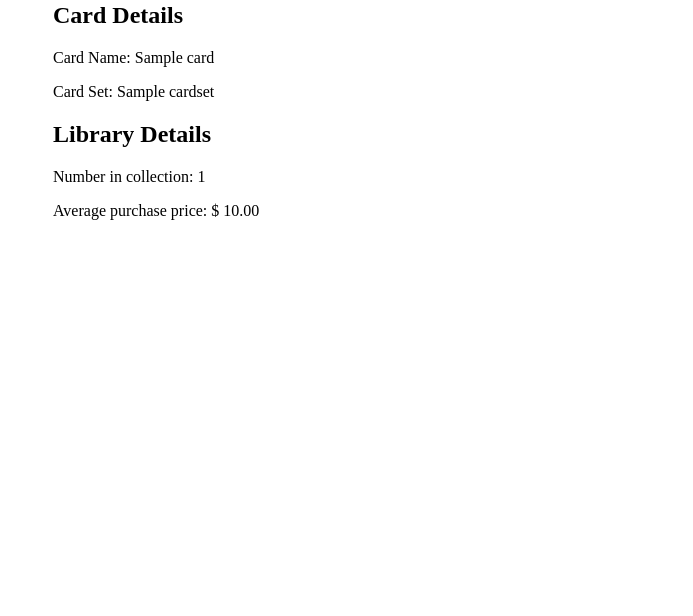
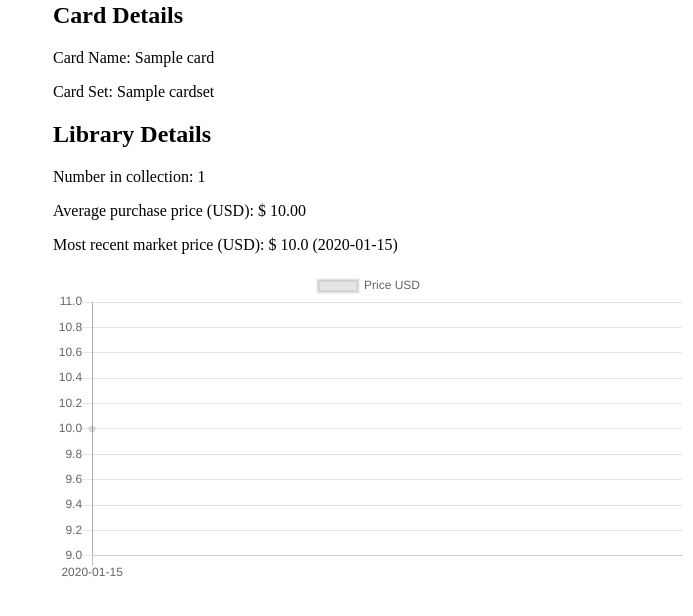
Before and after one commit to tmikonen/magic_card_detector, a Django app: page /cards/view/00000000-0000-0000-0000-000000000001/ in a window 1280 px wide. Shown: the part 26-642 px from the top of the page, without its empty margins (587-1280 px from the left). Run offline with Django 4.2, Linux system fonts and the light colour scheme; a user stored in the database is signed in; tables that the repository leaves empty hold one stand-in row (values such as "Sample post"); data that the repository does not hold is empty.

Commit message:
got a card price history chart in a card's detail view

```diff
--- a/src/mtg_inventory_system/common/templates/elements/card_details.html
+++ b/src/mtg_inventory_system/common/templates/elements/card_details.html
@@ -10,9 +10,13 @@
       {% if library_details %}
         <h2>Library Details</h2>
           <p>Number in collection: {{ library_details.count }}</p>
-                  <p>Average purchase price: $ {{ library_details.avg_purchase }}</p>
+          <p>Average purchase price (USD): $ {{ library_details.avg_purchase }}</p>
+          <p>Most recent market price (USD): $ {{ recent_cost }} ({{ recent_cost_date }})</p>
       {% else %}
         <p>This card is not in your library</p>
       {% endif %}
+  <div class="price_details">
+        {% include "./card_price_history.html" %}
     </div>
   </div>
+</div>
--- /dev/null
+++ b/src/mtg_inventory_system/common/templates/elements/card_price_history.html
@@ -0,0 +1,25 @@
+<script src="https://cdn.jsdelivr.net/npm/chart.js@2.9.3/dist/Chart.min.js"></script>
+<script>
+    const config = {
+      type: 'line',
+      data: {{ price_data|safe }},
+      options: {
+        responsive: true,
+        plugins: {
+          legend: {
+            position: 'top',
+          },
+          title: {
+            display: true,
+            text: 'Price History (USD)'
+          }
+        }
+      },
+    };
+
+    window.onload = function() {
+      var ctx = document.getElementById('price-chart').getContext('2d');
+      window.priceSeries = new Chart(ctx, config);
+    };
+</script>
+<canvas id="price-chart"></canvas>
--- a/src/mtg_inventory_system/common/urls.py
+++ b/src/mtg_inventory_system/common/urls.py
@@ -8,5 +8,5 @@
     path('view/<slug:pk>/', views.CardDetailView.as_view(), name='card_details'),
     path('import_library/', views.import_library, name='Library Import'),
     path('add_to_library/<str:card_uuid>/', views.add_to_library_form, name='add_to_library_form'),
-    path('clear_library/', views.clear_library, name='clear_library')
+    path('clear_library/', views.clear_library, name='clear_library'),
 ]
--- a/src/mtg_inventory_system/common/views.py
+++ b/src/mtg_inventory_system/common/views.py
@@ -2,7 +2,6 @@
 import logging
 import time
 
-import requests
 from django.contrib.auth.models import User
 from django.conf import settings
 from django.contrib.auth.models import User
@@ -10,7 +9,7 @@
 
 from django.db.models import F, Q, Value, URLField, Subquery, OuterRef, Count
 from django.shortcuts import render, redirect
-from django.http import HttpResponse, HttpResponseRedirect
+from django.http import HttpResponse, HttpResponseRedirect, JsonResponse
 from django.template import loader
 from django.urls import reverse
 from urllib.parse import urlencode
@@ -19,7 +18,7 @@
 from django.views.generic import CreateView, ListView, DetailView
 
 from .forms import *
-from .models import Card, CardFace, CardOwnership
+from .models import Card, CardFace, CardOwnership, CardPrice
 
 logger = logging.getLogger(__name__)
 
@@ -83,6 +82,13 @@
         result['image_uris'] = CardFace.objects.filter(card_id=result['card'].pk) \
             .values_list('normal_img_uri', flat=True)
         result['set_name'] = result['card'].card_set.name
+        result['card_id'] = result['card'].id
+
+        # Card prices
+        price_data = CardPrice.objects.filter(card_id=result['card']).values('date', 'price_usd').order_by('date')
+        result['recent_cost_date'] = str(price_data.first()['date'])
+        result['recent_cost'] = float(price_data.first()['price_usd'] or 0)
+        result['price_data'] = usd_card_price_chart_data(result['card_id'])
 
         # General Library Details
         ownership_objs = CardOwnership.objects.filter(user=self.request.user, card__id=result['card'].id)
@@ -96,6 +102,23 @@
             result['library_details'] = lib_details
 
         return result
+
+
+def usd_card_price_chart_data(card_uuid):
+    price_data = CardPrice.objects.filter(card_id=card_uuid).values('date', 'price_usd').order_by('date')
+    labels = [str(d) for d in price_data.values_list('date', flat=True)]
+    prices = [float(price or 0) for price in price_data.values_list('price_usd', flat=True)]
+    data = {
+        'labels': labels,
+        'datasets': [
+            {
+                'label': 'Price USD',
+                'data': prices
+            }
+        ]
+    }
+
+    return json.loads(json.dumps(data))
 
 
 def import_library(req):
```
Lines whose indentation alone changed are shown as unchanged.
